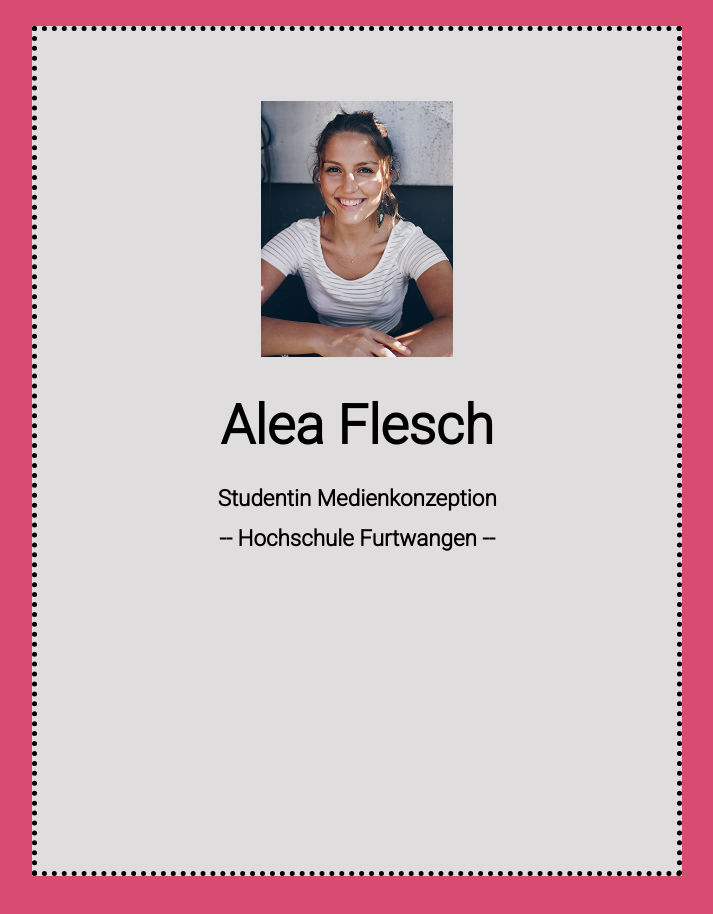
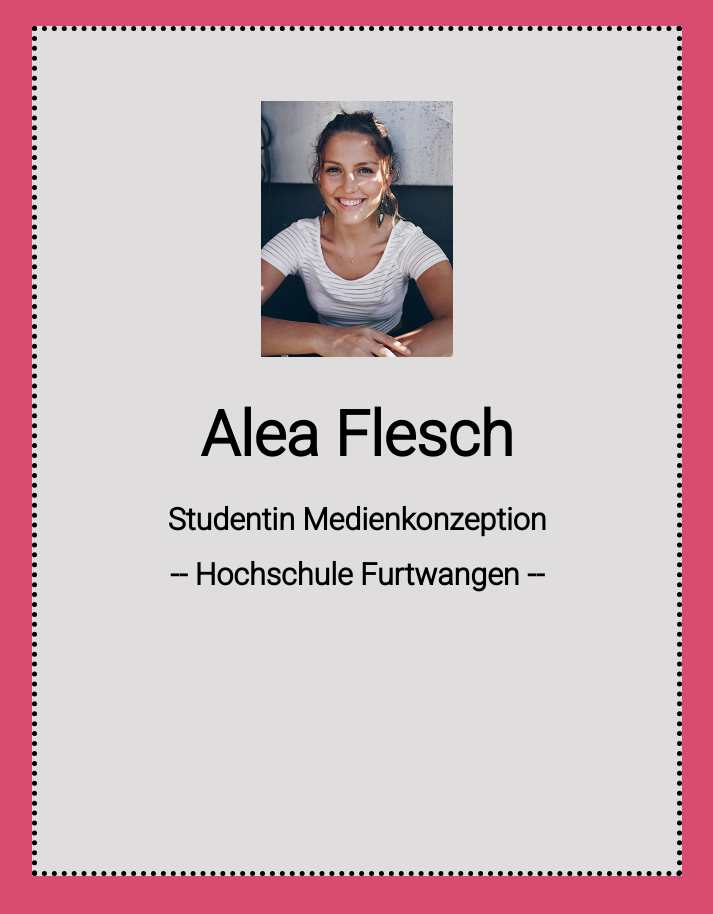
Before and after one commit to AleaFlesch/AleaFlesch.github.io, a plain HTML site: page index.html in a window 1280 px wide. Shown: the whole page, without its empty margins (275-988 px from the left). Drawn offline with Linux system fonts and the light colour scheme.

Commit message:
Update index.css

```diff
--- a/index.css
+++ b/index.css
@@ -30,17 +30,17 @@ padding-top:70px;
 }
 
 h1 {
-	font-size: 3.4em;
+	font-size: 3.9em;
 	line-height: 1em;
 }
 
 h2 {
-	font-size:1.4em;
+	font-size:1.9em;
 	line-height: 0.8em;
 }
 
 h3 {
-	font-size:1.4em;
+	font-size:1.9em;
 	line-height: 0.8em;
 }
 
```
